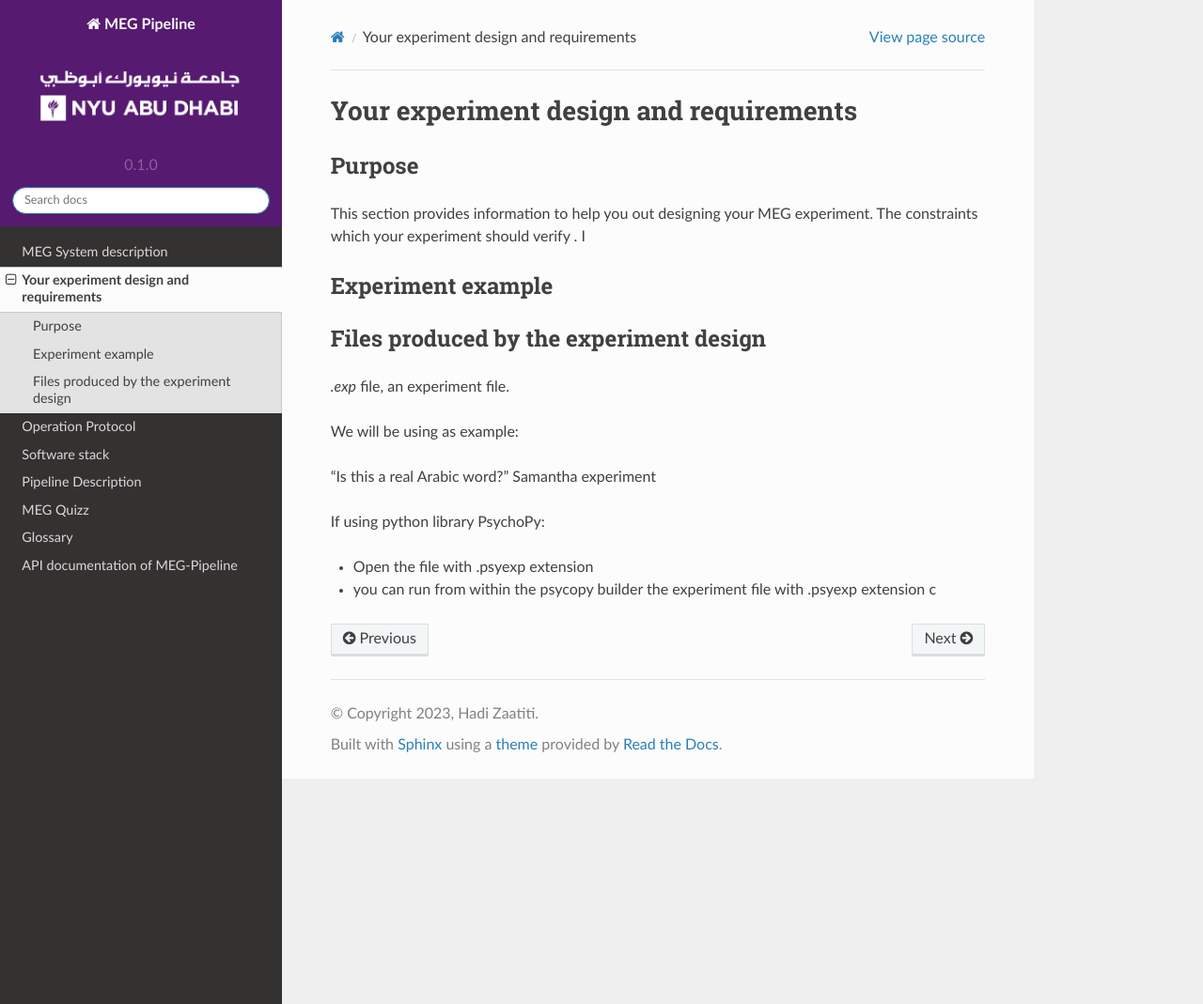
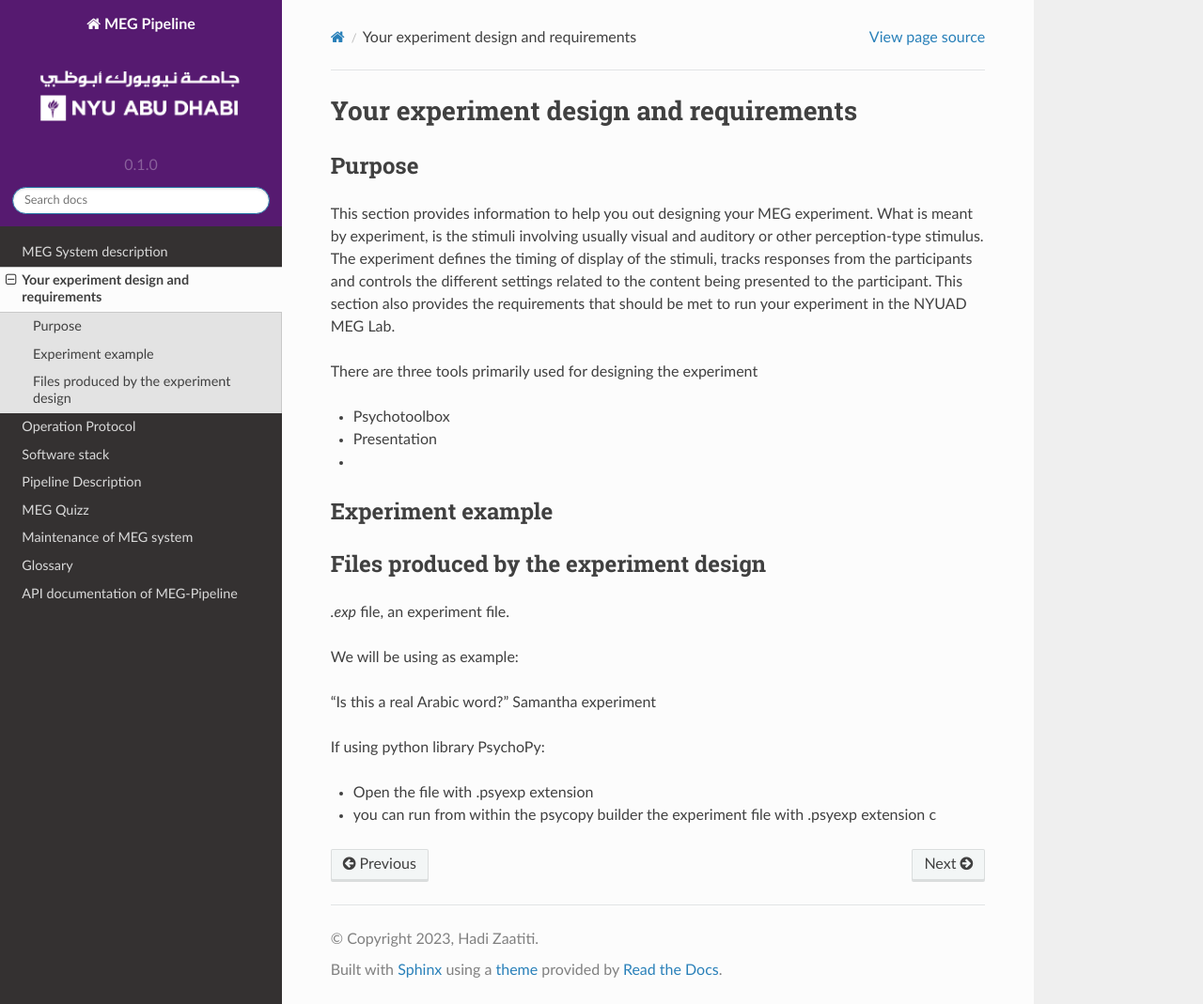
Before and after one commit to hzaatiti-NYU/meg-pipeline, a Sphinx documentation site: the page built from docs/source/experimentdesign.rst, in a window 1280 px wide and 1069 px high. Shown: the whole window at 94% size. Built offline with Sphinx 7.4.7 and the Read the Docs theme 2.0.0, drawn with Linux system fonts in a browser that asks for light colours.

```diff
--- a/docs/source/experimentdesign.rst
+++ b/docs/source/experimentdesign.rst
@@ -5,8 +5,16 @@ Purpose
 -------
 
 This section provides information to help you out designing your MEG experiment.
-The constraints which your experiment should verify . I
+What is meant by experiment, is the stimuli involving usually visual and auditory or other perception-type stimulus.
+The experiment defines the timing of display of the stimuli, tracks responses from the participants and controls the different settings related
+to the content being presented to the participant.
+This section also provides the requirements that should be met to run your experiment in the NYUAD MEG Lab.
 
+There are three tools primarily used for designing the experiment
+
+- Psychotoolbox
+- Presentation
+-
 
 
 Experiment example
--- a/docs/source/index.rst
+++ b/docs/source/index.rst
@@ -34,5 +34,6 @@ Contents
    softwarestack
    pipelineoverview
    quizz
+   maintenance
    glossary
    api
```
Also changed, not shown: docs/source/maintenance.rst (added, +11 -0 lines).
